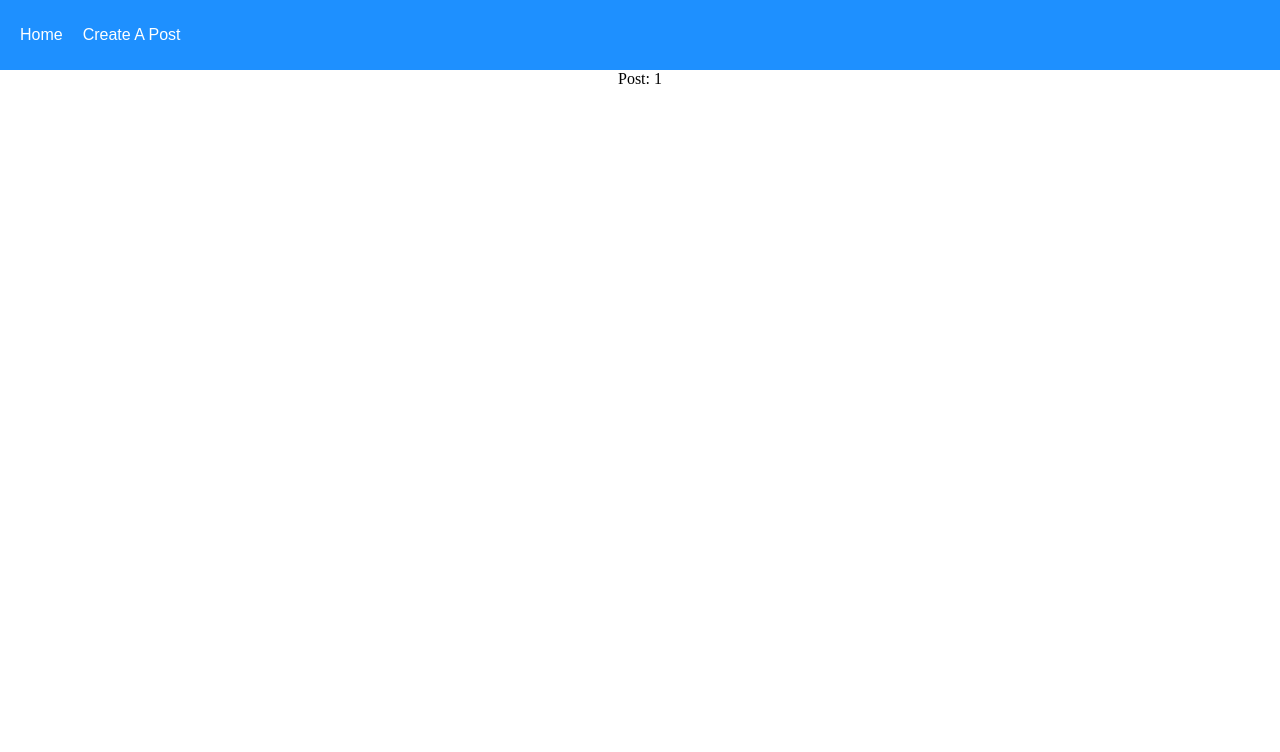
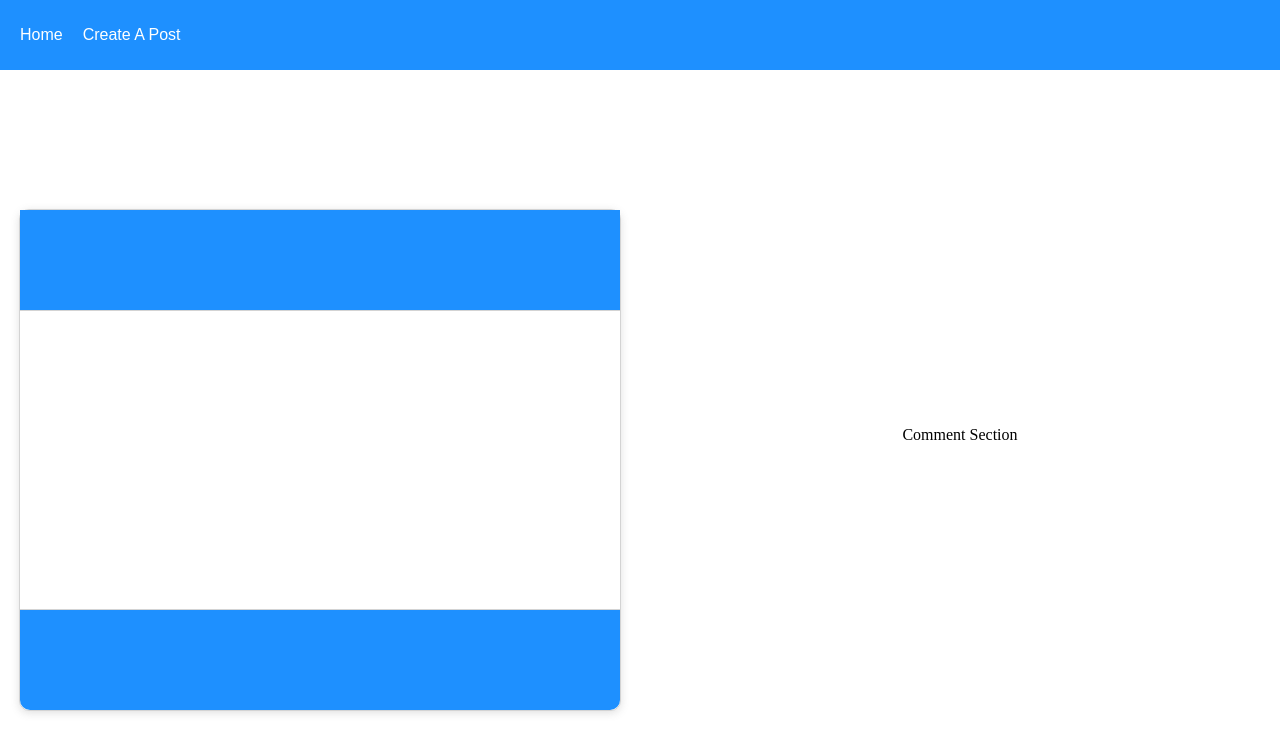
Before and after one commit to miewliie/react-fullstack-learning, a React (Create React App) app in the folder client/: page /post/1 in a window 1280 px wide. Shown: the top 752 px of the page. Built offline with nearby package versions, Linux system fonts and the light colour scheme; no server answers.

Commit message:
[client] add post details

```diff
--- a/client/src/pages/Posts.js
+++ b/client/src/pages/Posts.js
@@ -1,10 +1,30 @@
 import { useParams } from "react-router-dom"
+import { useEffect, useState } from "react";
+import axios from "axios";
 
 function Posts() {
     let { id } = useParams();
+    const [postObject, setPostObject] = useState({})
+
+    useEffect(() => {
+        axios.get(`http://localhost:3001/posts/byId/${id}`).then((response) =>{
+            setPostObject(response.data)
+        });
+    });
+
   return (
-    <div>
-      Post: {id}
+    <div className="postPage">
+      <div className="leftSide">
+      <div className="post" id="individual">
+          <div className="title"> {postObject.title} </div>
+          <div className="body">{postObject.postText}</div>
+          <div className="footer">{postObject.username}</div>
+        </div>
+      </div>
+
+      <div className="rightSide">
+            Comment Section
+      </div>
     </div>
   )
 }
```
